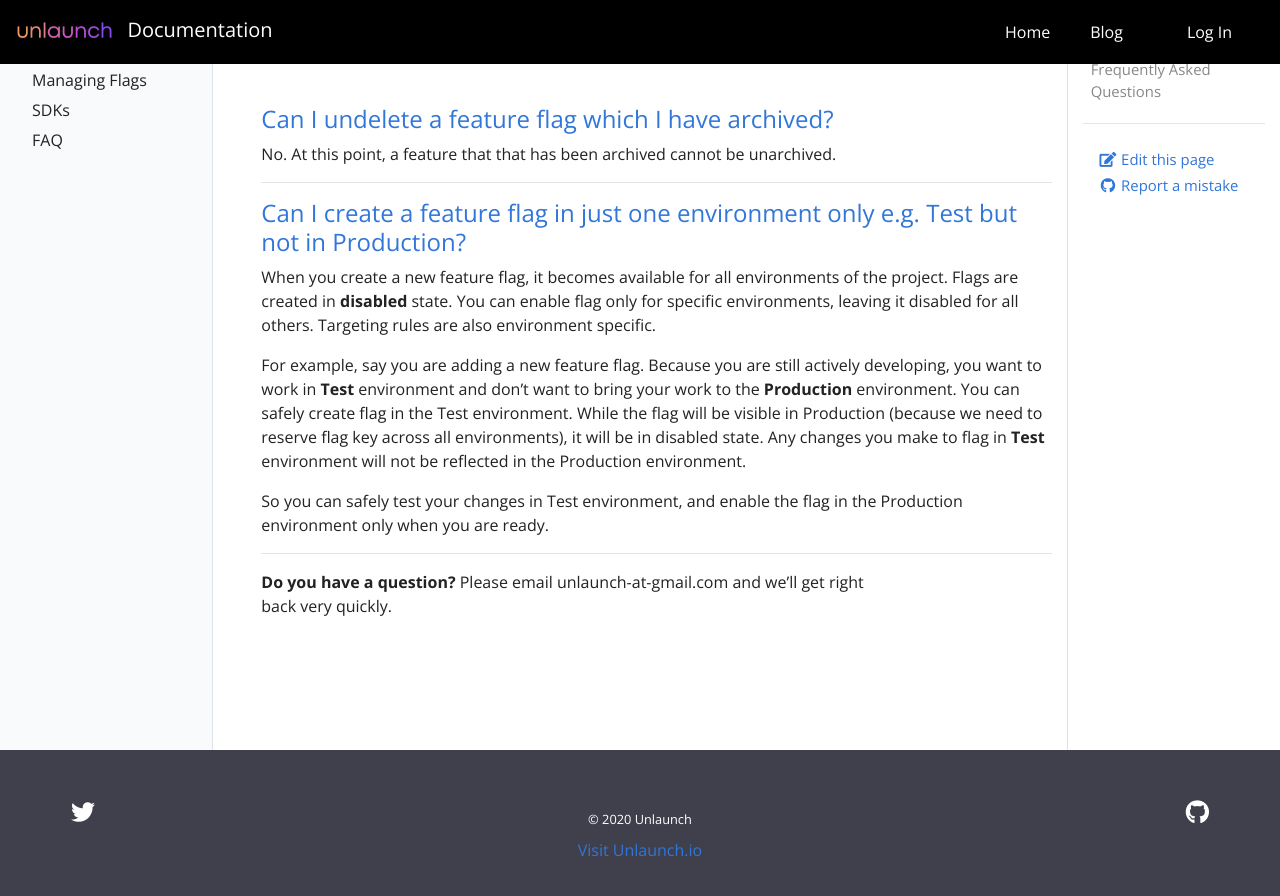
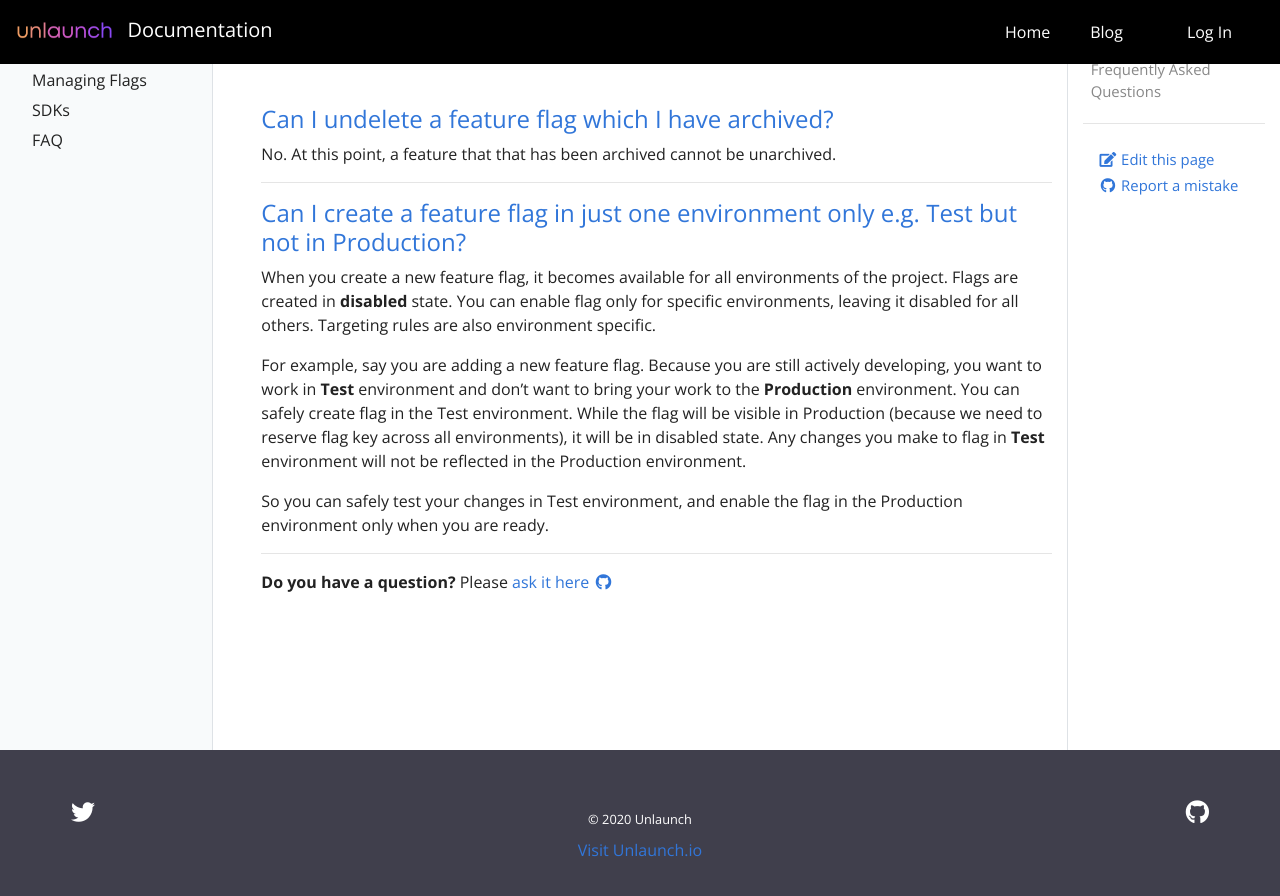
Before and after one commit to unlaunch/documentation, a Jekyll site: the page built from pages/faq.md, in a window 1280 px wide and 900 px high, scrolled down 134 px. Shown: the top 896 px of the window. Built offline with Jekyll 4.4.1, drawn with Linux system fonts in a browser that asks for light colours.

Commit message:
Added ask question link as GitHub issue and changed "edit this page" to point to development branch

```diff
--- a/_layouts/default.html
+++ b/_layouts/default.html
@@ -23,7 +23,7 @@
 
             <div>
               <hr/>
-              <a class="ml-3 pt-2" href="{{ site.repo }}/edit/main/{{ page.path }}" target="_blank"><i class="fa fa-edit fa-fw"></i> Edit this page</a>
+              <a class="ml-3 pt-2" href="{{ site.repo }}/edit/development/{{ page.path }}" target="_blank"><i class="fa fa-edit fa-fw"></i> Edit this page</a>
 
               <a class="ml-3" href="{{ site.repo }}/issues/new?labels={% if page.editable %}{{ page.editable }}{% else %}question{% endif %}&title=Question:&body=Question on: {{ site.repo }}/tree/main/{{ page.path }}" target="_blank"><i class="fab fa-github fa-fw"></i> Report a mistake</a>
             </div>
--- a/pages/faq.md
+++ b/pages/faq.md
@@ -17,4 +17,4 @@ permalink: /faq/
    <hr>
 {% endfor %}
 
-**Do you have a question?** Please email unlaunch-at-gmail.com and we'll get right back very quickly.
+**Do you have a question?** Please <a href="{{ site.repo }}/issues/new?labels={% if page.editable %}{{ page.editable }}{% else %}question{% endif %}&title=Question:&body=I have a question." target="_blank">ask it here <i class="fab fa-github fa-fw"></i> </a>
```
